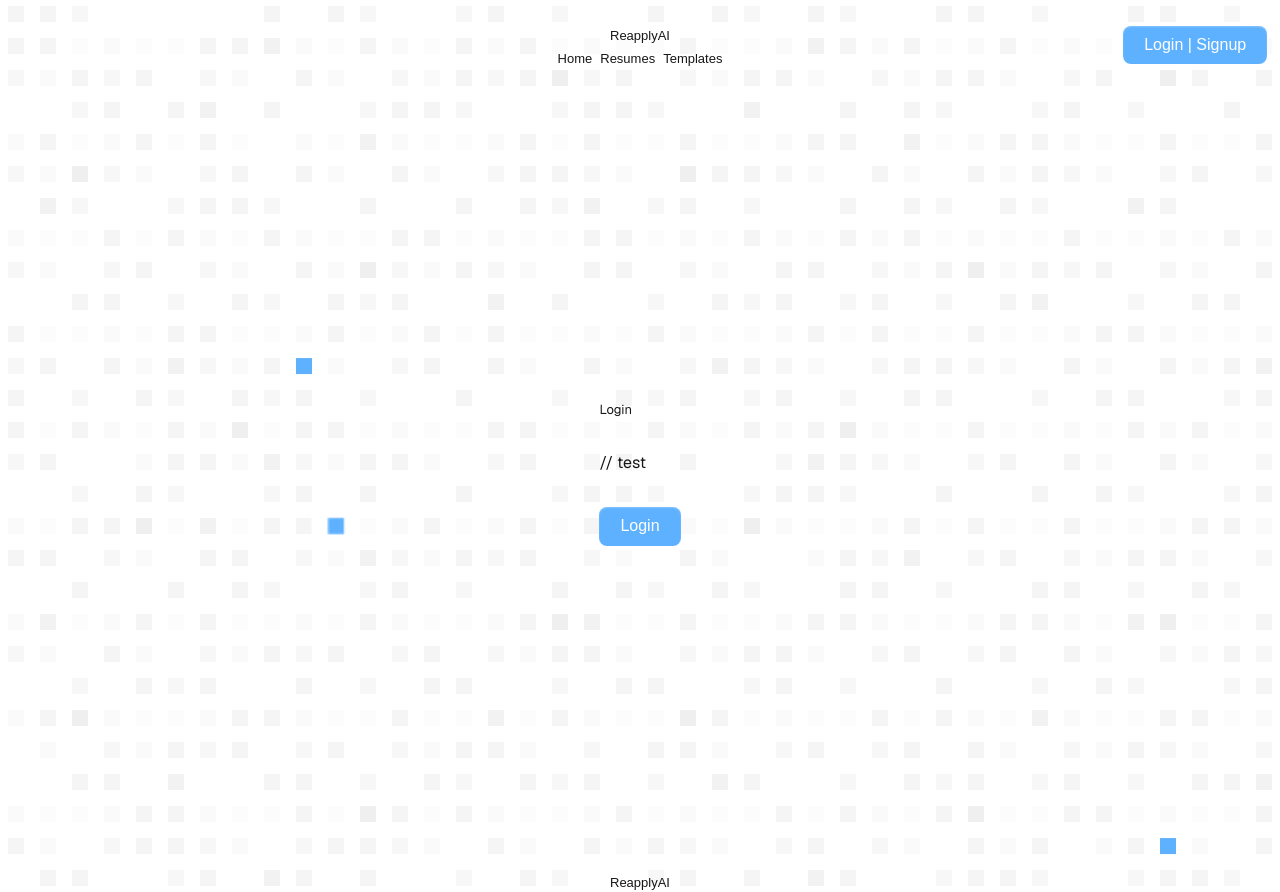
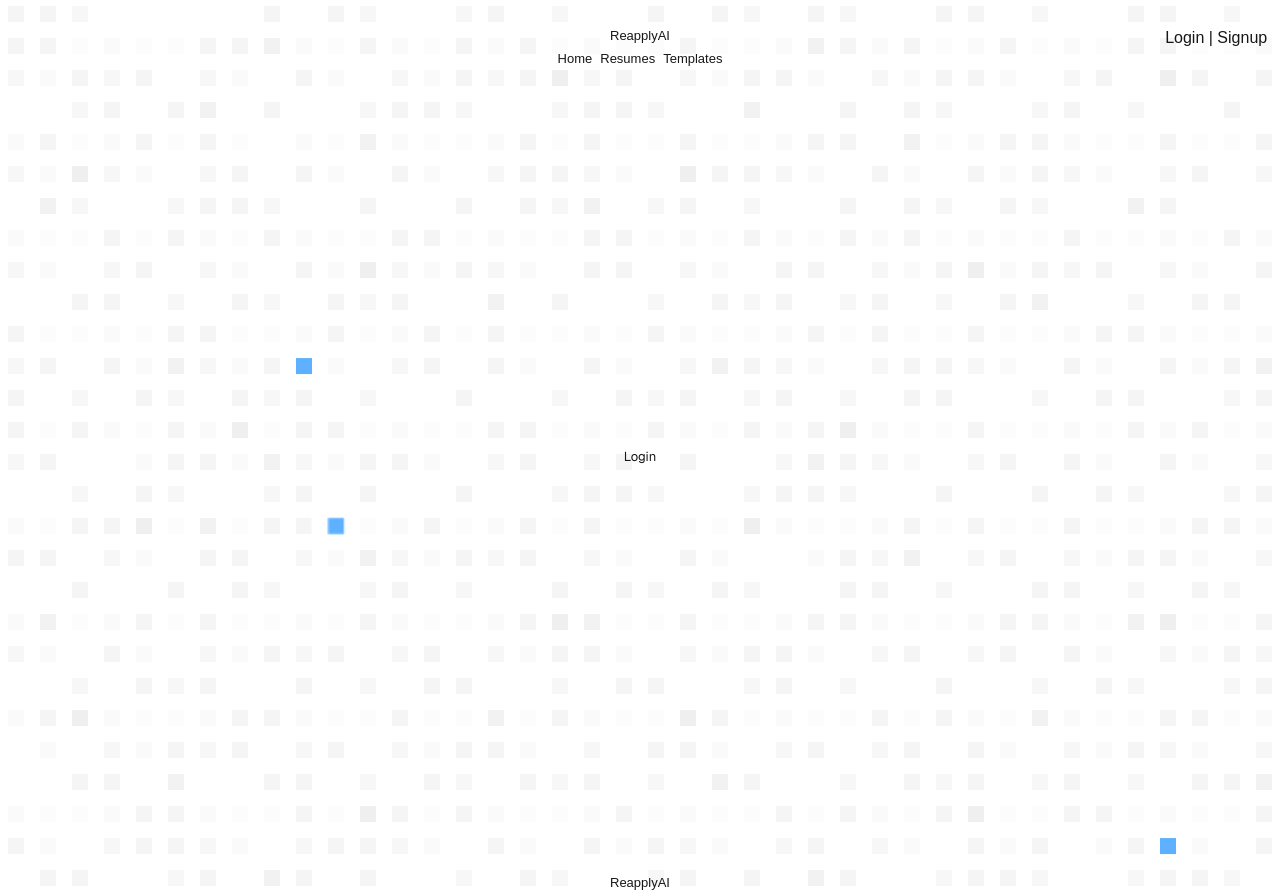
Before and after one commit to E-Mund/ReapplyAI, a Next.js app in the folder reapplyai/: page /login in a window 1280 px wide. Built offline with nearby package versions, Linux system fonts and the light colour scheme.

Commit message:
Home page linked to login page

```diff
--- a/reapplyai/src/app/components/Button/Button.tsx
+++ b/reapplyai/src/app/components/Button/Button.tsx
@@ -9,6 +9,8 @@ interface buttonProps {
 
 export default function Button(props: buttonProps) {
     return (
-        <button className="button" onClick={props.onClick}>{props.name}</button>
+        <button className="button" onClick={props.onClick}>
+            {props.name}
+        </button>
     );
 }
--- a/reapplyai/src/app/components/Header/Header.tsx
+++ b/reapplyai/src/app/components/Header/Header.tsx
@@ -19,7 +19,10 @@ export default function Header() {
                 </ul>
             </div>
             <div className="login">
-                <Button name="Login | Signup" onClick={() => console.log("Clicked!")}/>
+                {/* Changed from <Button> to <Link> */}
+                <Link href='/login' className='button'>
+                Login | Signup
+                </Link>
             </div>
         </header>
     );
--- a/reapplyai/src/app/login/page.tsx
+++ b/reapplyai/src/app/login/page.tsx
@@ -4,15 +4,20 @@ import { useState } from 'react';
 import { useRouter } from 'next/navigation';
 import Button from '../components/Button/Button';
 import Image from 'next/image';
+import Link from 'next/link';
 
 export default function Home() {
+
     return(
         <div className="grid grid-rows-[20px_1fr_20px] items-center justify-items-center min-h-screen p-8 pb-20 gap-16 sm:p-20 font-[family-name:var(--font-geist-sans)]">
             <main className="flex flex-col gap-[32px] row-start-2 items-center sm:items-start">
                 <h1>Login</h1>
 
-                // test
-                <Button name="Login" onClick={() => console.log("Login button clicked!")}/>
+                <div className="" >
+                    {/* Login component */}
+
+
+                </div>
             </main>
             <footer className="row-start-3 flex gap-[24px] flex-wrap items-center justify-center">
             </footer>
```
